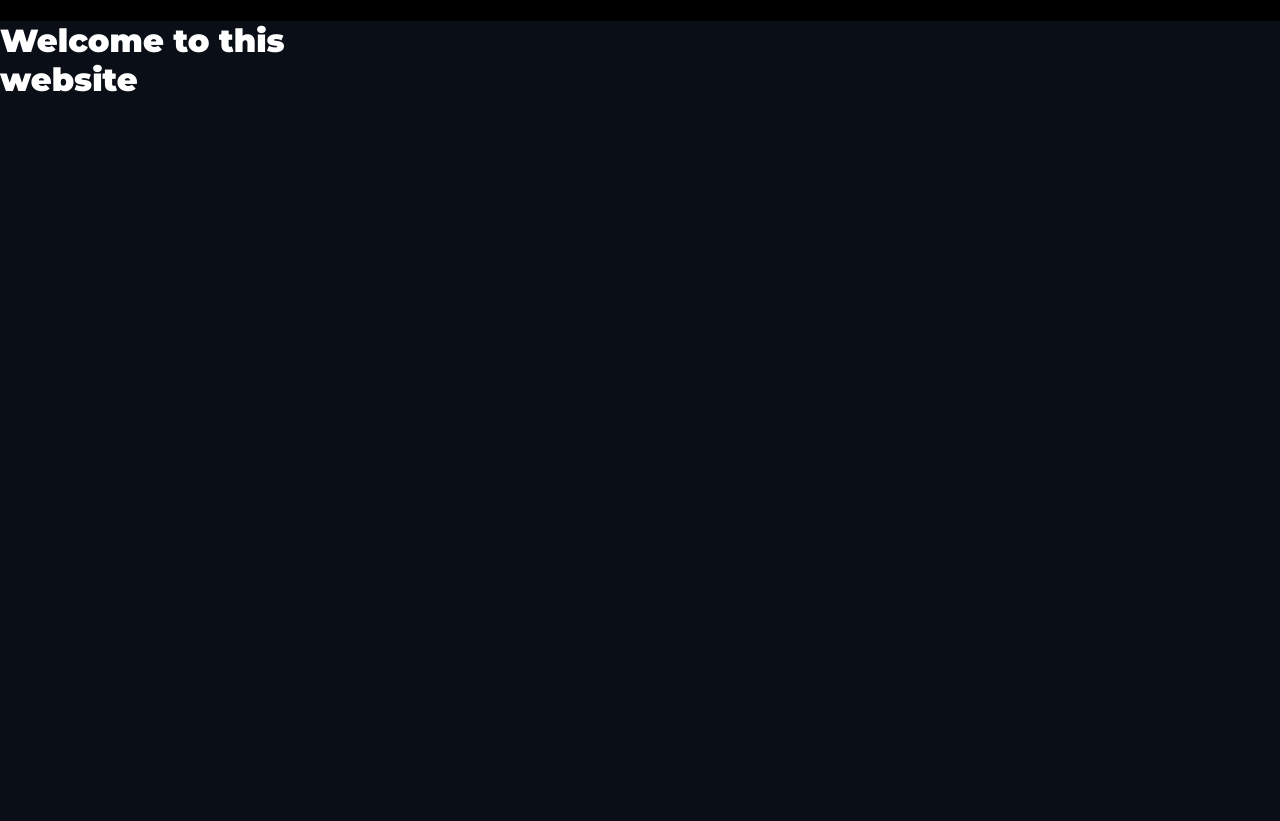
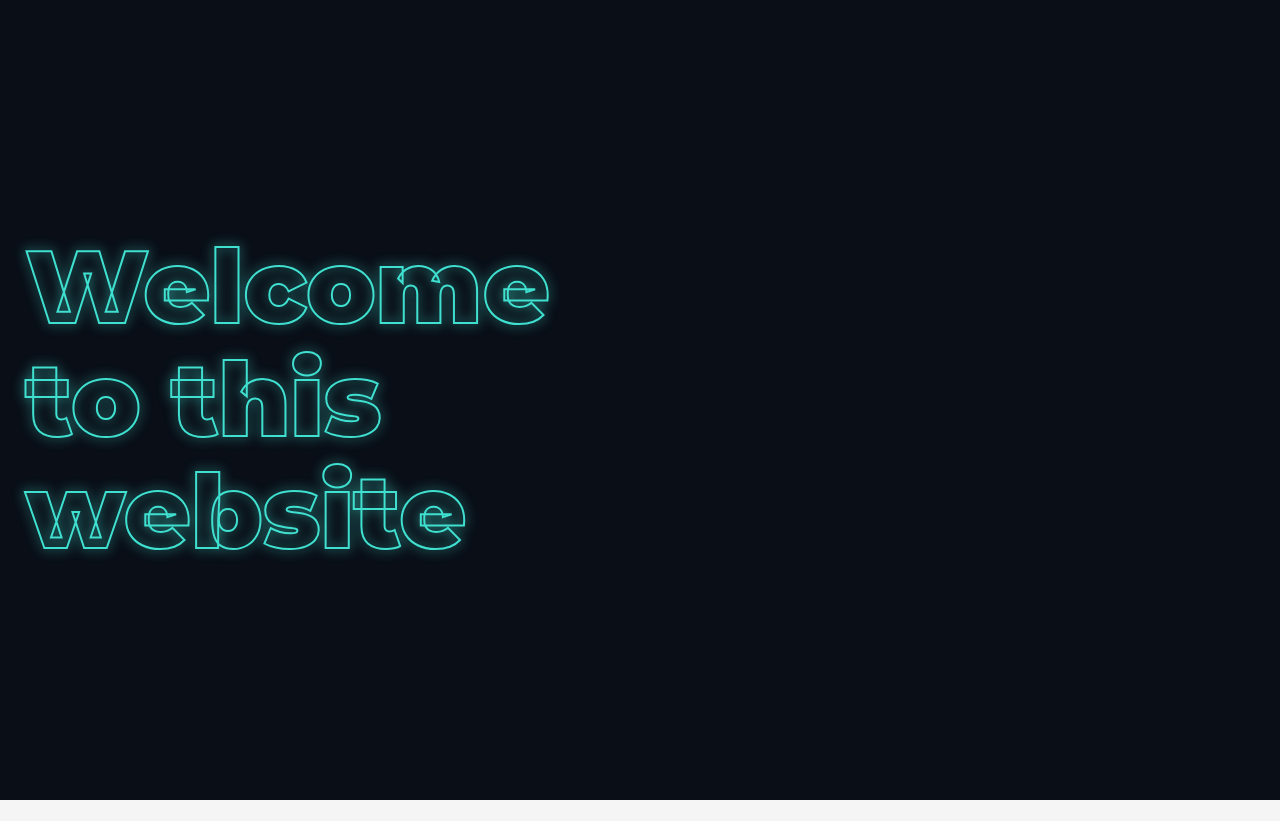
Before and after one commit to jp-knj/create_website, a website built with Parcel: page 03_mask/index.html in a window 1280 px wide. After the commit the page ends 800 px from the top, so only its background shows below. Built offline with nearby package versions, Linux system fonts and the light colour scheme.

Commit message:
:sparkles: Update text style

```diff
--- a/03_mask/css/base.css
+++ b/03_mask/css/base.css
@@ -31,3 +31,7 @@
 	-webkit-font-smoothing: antialiased;
 	-moz-osx-font-smoothing: grayscale;
 }
+.content {
+	height: 100vh;
+	justify-content: center;
+}
--- a/03_mask/css/style.css
+++ b/03_mask/css/style.css
@@ -17,22 +17,87 @@
   color: #ffffff;
 }
 
-.heading {
+/* Reset */
+.content a {
+  color: inherit;
+}
+
+.content ul {
+  list-style: none;
+}
+
+.content button {
+  border: none;
+  padding: 0.5rem;
+  font-size: inherit;
+  cursor: pointer;
+}
+
+.wrapper {
+  position: relative;
+  width: 100%;
+}
+
+.container {
+  width: 100%;
+  max-width: 84rem;
+  margin: 0 auto;
+}
+
+/* Text */
+.hero__heading {
+  font-size: clamp(2rem, 8vw, 8rem);
+  line-height: 1.1;
+  font-weight: 900;
+  margin: 0;
+}
+
+.hero--primary .hero__heading {
   -webkit-text-stroke: 2px var(--primary);
   color: transparent;
-  filter: drop-shadow(0 0 .35rem var(--primary));
+  filter: drop-shadow(0 0 0.35rem var(--primary));
 }
 
-.hero--secondary {
-  --clip: circle(20% at 70%);
-  -webkit-clip-path: var(--clip);
-  clip-path: var(--clip);
-}
-
-.hero--secondary .heading {
-  background: radial-gradient(circle at center, white .11rem, transparent 0);
-  background-size: .4rem .4rem;
+.hero--secondary .hero__heading {
+  background: radial-gradient(circle at center, #ffffff 0.11rem, transparent 0);
+  background-size: 0.4rem 0.4rem;
   -webkit-background-clip: text;
   background-clip: text;
   color: transparent;
 }
+
+/* Hero */
+.hero {
+  --x: 50%;
+  --y: 50%;
+  min-height: 100vh;
+  padding: clamp(1rem, 2vw, 5rem);
+  display: flex;
+  align-items: center;
+}
+
+.hero--secondary {
+  --mask: radial-gradient(
+    circle at var(--x, 50%) var(--y, 50%),
+    black var(--maskSize1, 0%),
+    rgba(0, 0, 0, 0.1) calc(var(--maskSize1, 0%) + 0.1%),
+    transparent 0,
+    transparent var(--maskSize2, 0%),
+    rgba(0, 0, 0, 0.1) calc(var(--maskSize2, 0%) + 0.1%),
+    black var(--maskSize2, 0%),
+    rgba(0, 0, 0, 0.1) calc(var(--maskSize3, 0%) - 0.1%),
+    black var(--maskSize3, 0%),
+    rgba(0, 0, 0, 0.1) calc(var(--maskSize3, 0%) + 0.1%),
+    transparent 0
+  );
+  position: absolute;
+  top: 0;
+  left: 0;
+  width: 100%;
+  height: 100%;
+  pointer-events: none;
+  background: var(--gradientBg);
+  color: rgb(9, 14, 23);
+  -webkit-mask-image: var(--mask);
+  mask-image: var(--mask);
+}
--- a/03_mask/index.html
+++ b/03_mask/index.html
@@ -33,5 +33,6 @@
             </div>
         </div>
     </main>
+    <script src="js/index.js"></script>
 </body>
 </html>
```
